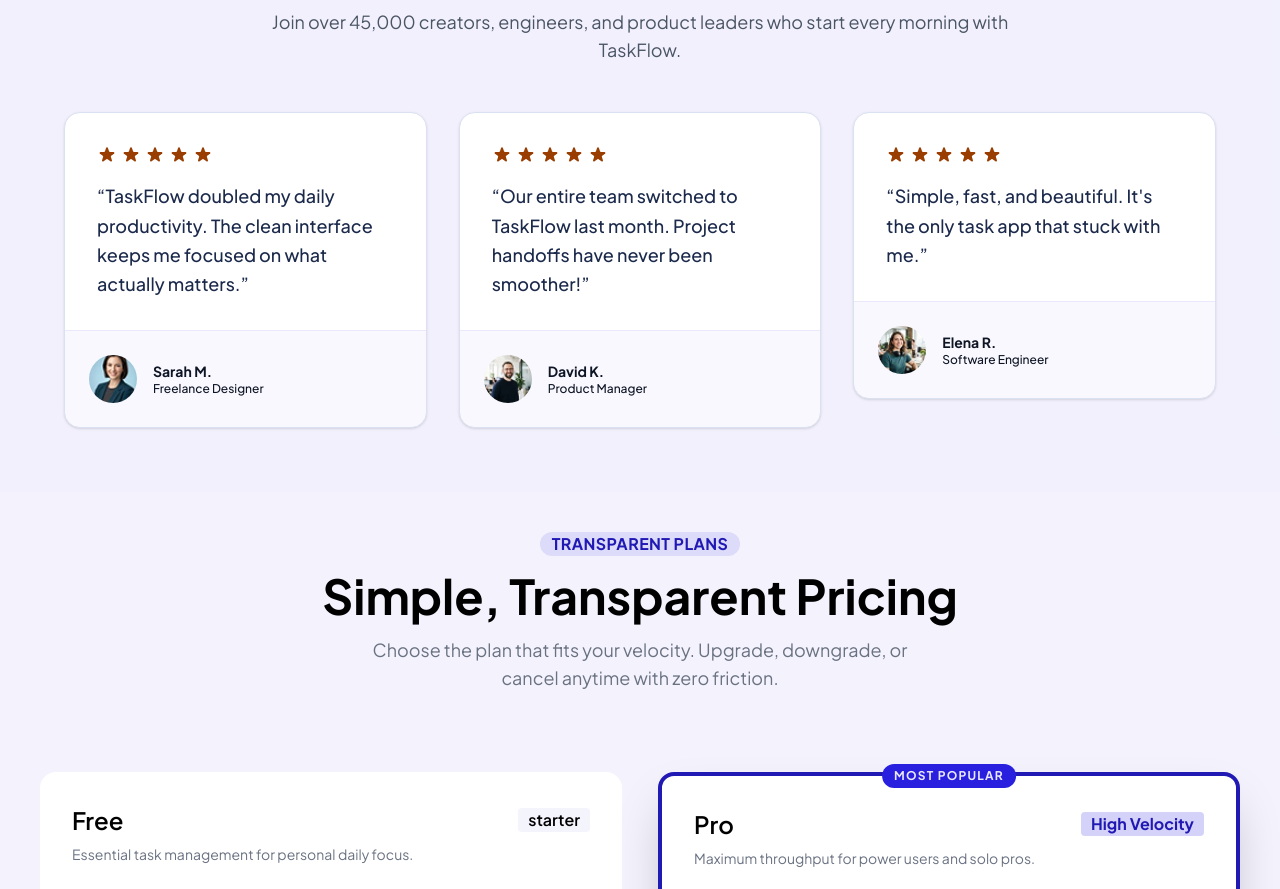
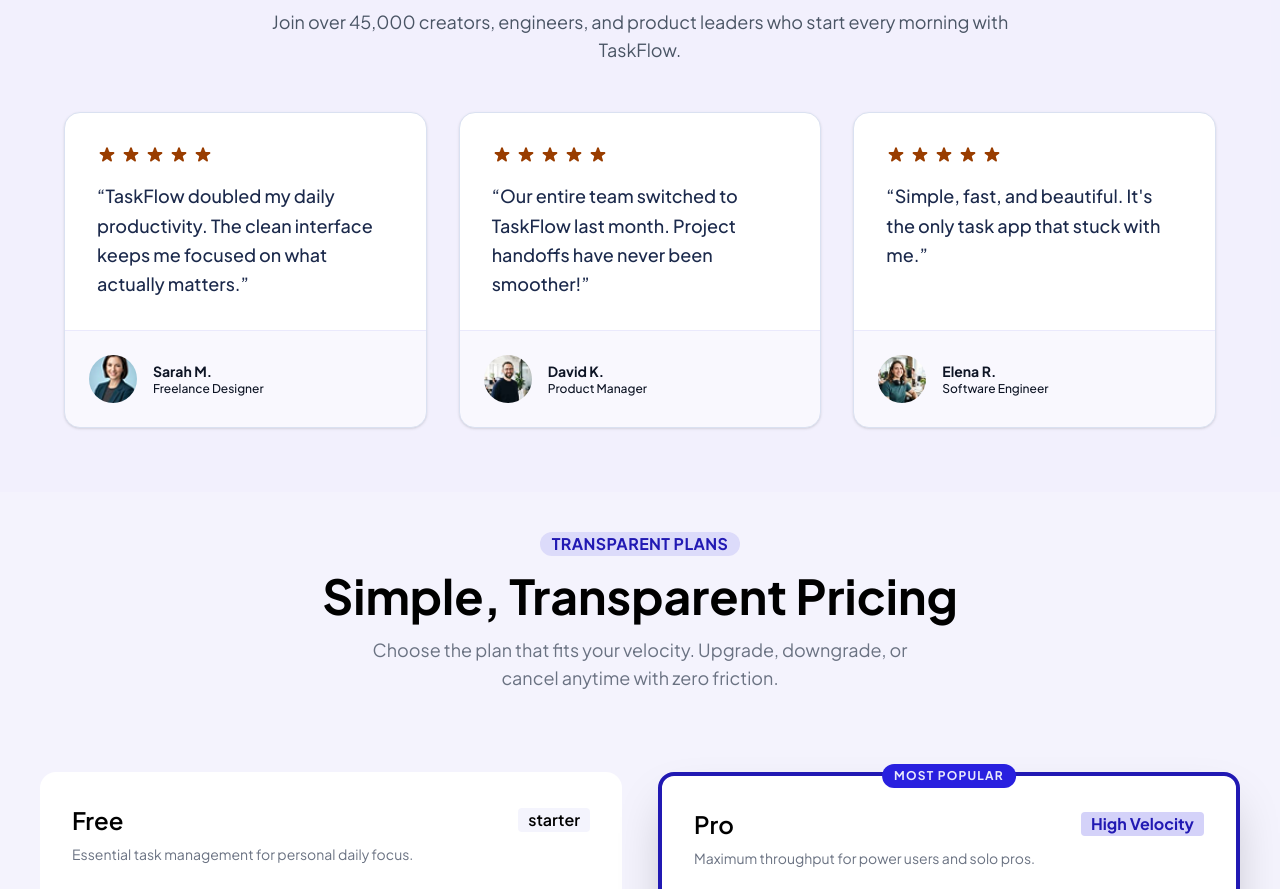
Before and after one commit to abdalla-shaker/taskflow, a React (Vite) app: page / in a window 1280 px wide. Shown: the part 3374-4263 px from the top of the page. Built offline with nearby package versions, Linux system fonts and the light colour scheme.

Commit message:
fix: fixing testimonial card style issue

```diff
--- a/src/components/testimonials/Testimonials.jsx
+++ b/src/components/testimonials/Testimonials.jsx
@@ -62,8 +62,11 @@
 
         <ul className="grid grid-cols-1 md:grid-cols-2 lg:grid-cols-3 gap-6 lg:gap-8 items-stretch">
           {testimonialsList.map((item) => (
-            <li key={item.id}>
-              <article className="bg-natural-0 rounded-2xl shadow-sm border border-natural-100 overflow-hidden flex flex-col justify-between transition-transform duration-300 hover:-translate-y-1">
+            <li
+              key={item.id}
+              className="bg-natural-0 rounded-2xl shadow-sm border border-natural-100 overflow-hidden transition-transform duration-300 hover:-translate-y-1"
+            >
+              <article className="flex flex-col justify-between h-full">
                 <div className="p-6 sm:p-8 flex-1">
                   <StarRating />
                   <blockquote className="text-natural-800 text-base sm:text-lg font-medium leading-relaxed cursor-default">
```
